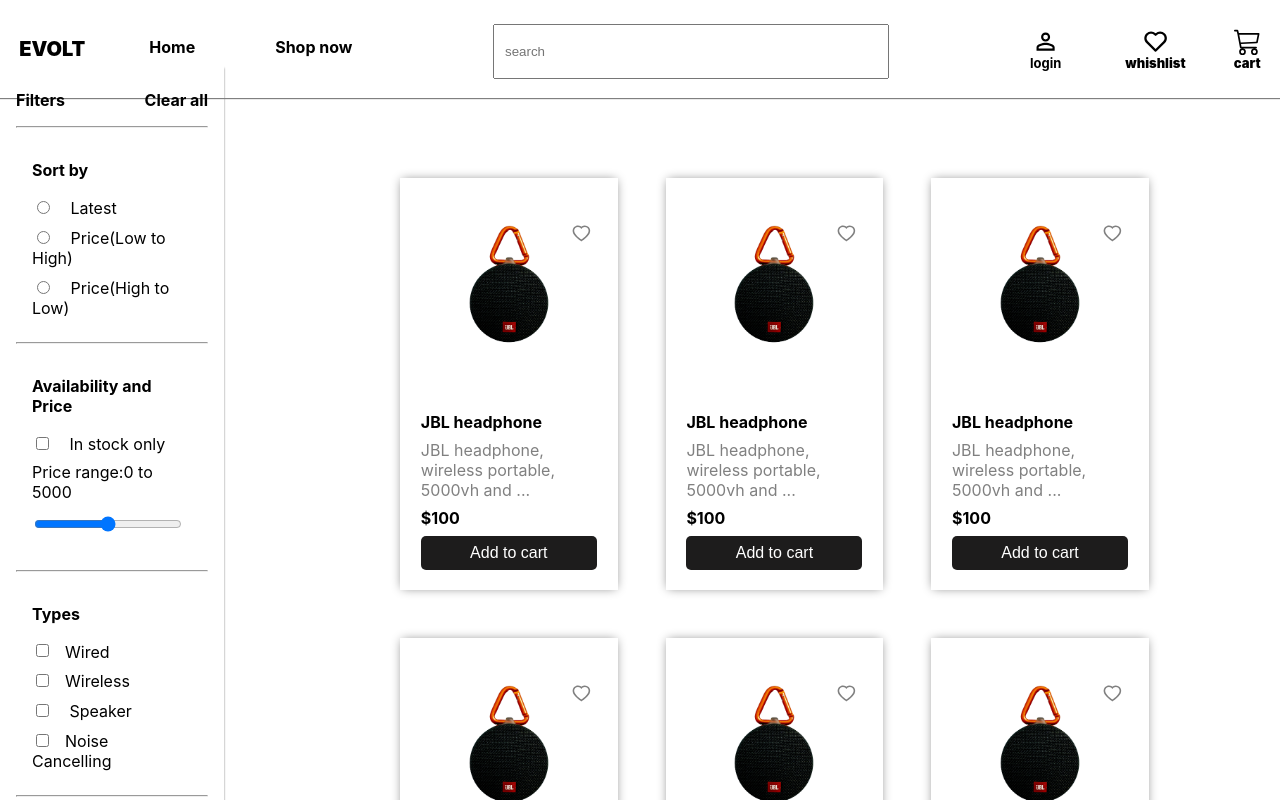
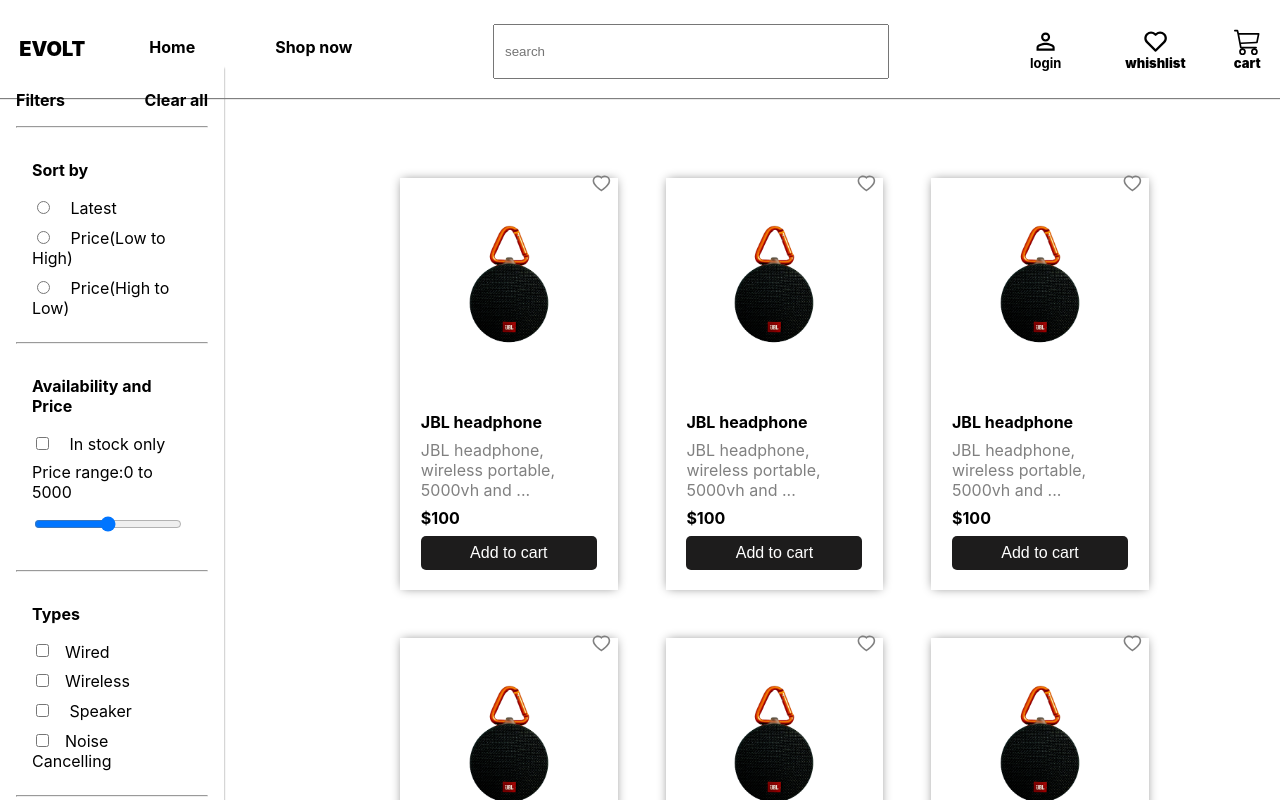
Before and after one commit to svmanjula/TrendsZone, a React (Create React App) app: page /productpage in a window 1280 px wide. Shown: the top 800 px of the page. Built offline with nearby package versions, Linux system fonts and the light colour scheme.

Commit message:
update login page

```diff
--- a/src/Pages/Productpage.css
+++ b/src/Pages/Productpage.css
@@ -27,8 +27,8 @@
 
 .wishlist-icon {
   position: relative;
-  top: -160px;
-  right: -150px;
+  top: -210px;
+  right: -170px;
   font-size: 1.3rem;
   color: grey;
 }
```
